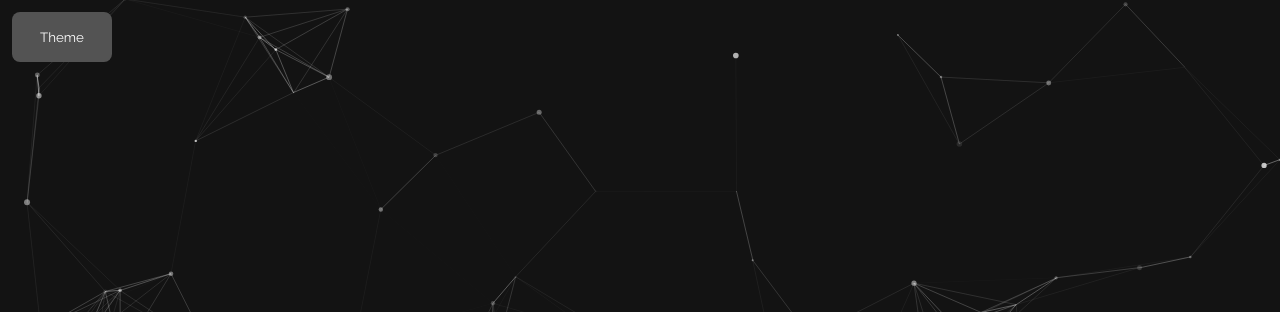
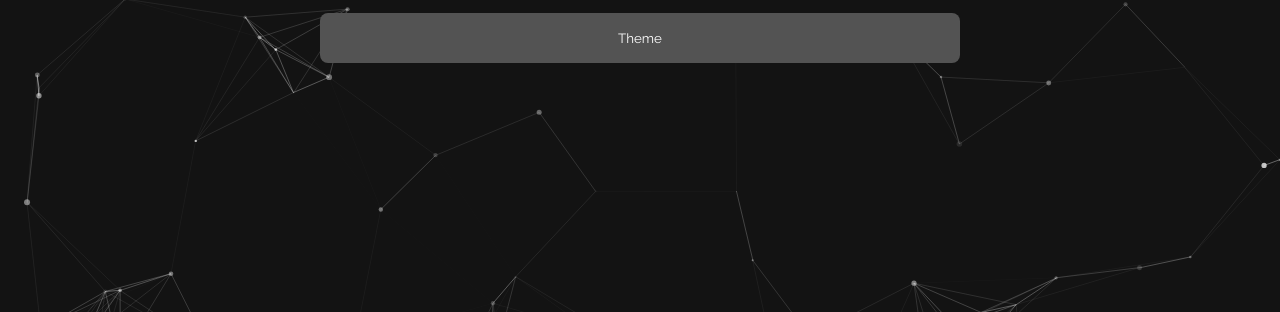
Before and after one commit to user-bat/user, a plain HTML site: page index.html in a window 1280 px wide. Shown: the top 312 px of the page. Drawn offline with nearby package versions, Linux system fonts and the light colour scheme.

Commit message:
Update style.css

```diff
--- a/style.css
+++ b/style.css
@@ -258,7 +258,8 @@ header .info-text .scroll::before{
     display: block;
     position: fixed;
     padding: 0.5rem;
-    margin: 0.75rem;
+    margin-left: 25%;
+    margin-top: 1%;
     z-index: 1;
     border-radius: 0.5rem;
 }
@@ -282,7 +283,7 @@ header .info-text .scroll::before{
   }
 
   .button {
-    width: 100px;
+    width: 50%;
     height: 50px;
     border: none;
     outline: none;
```
